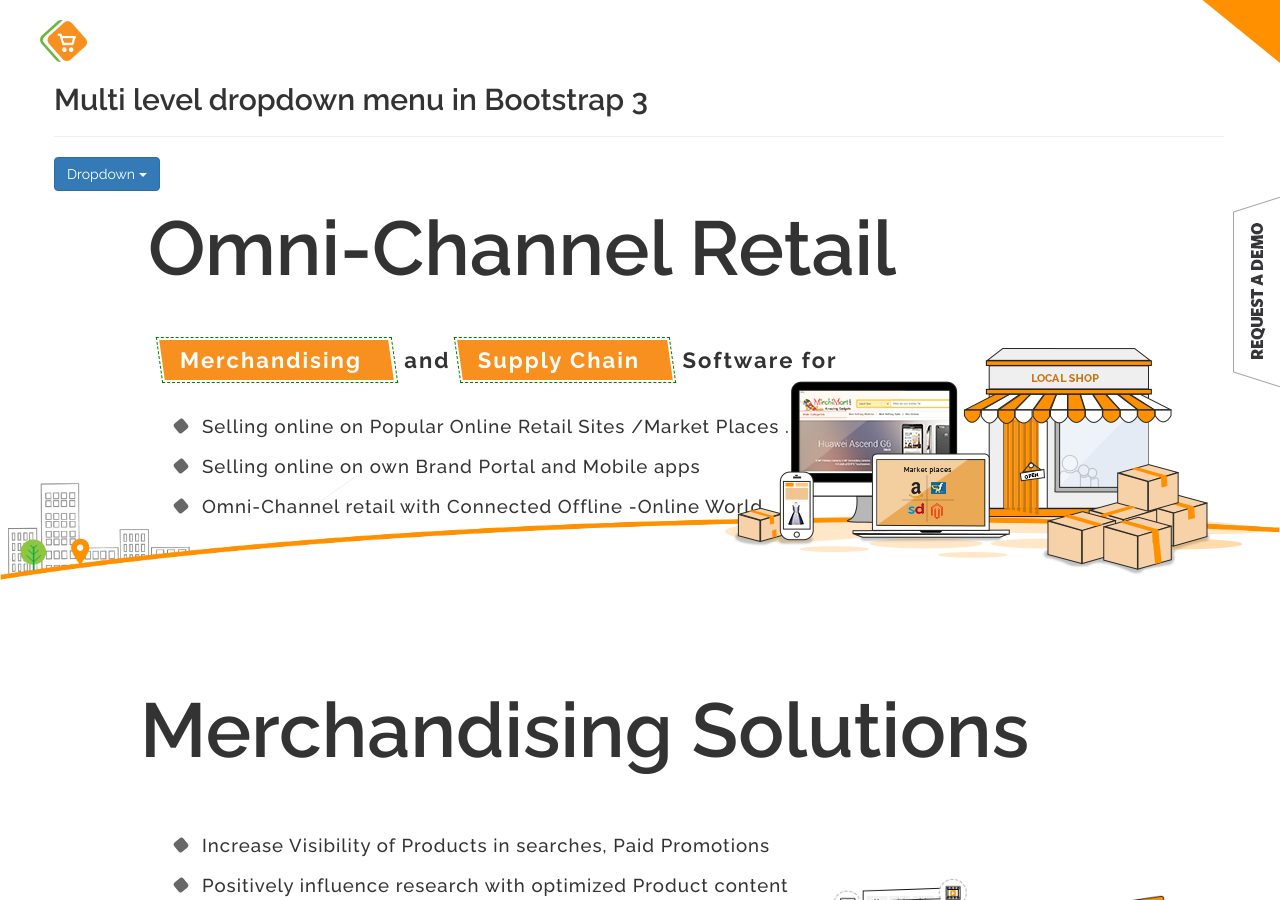
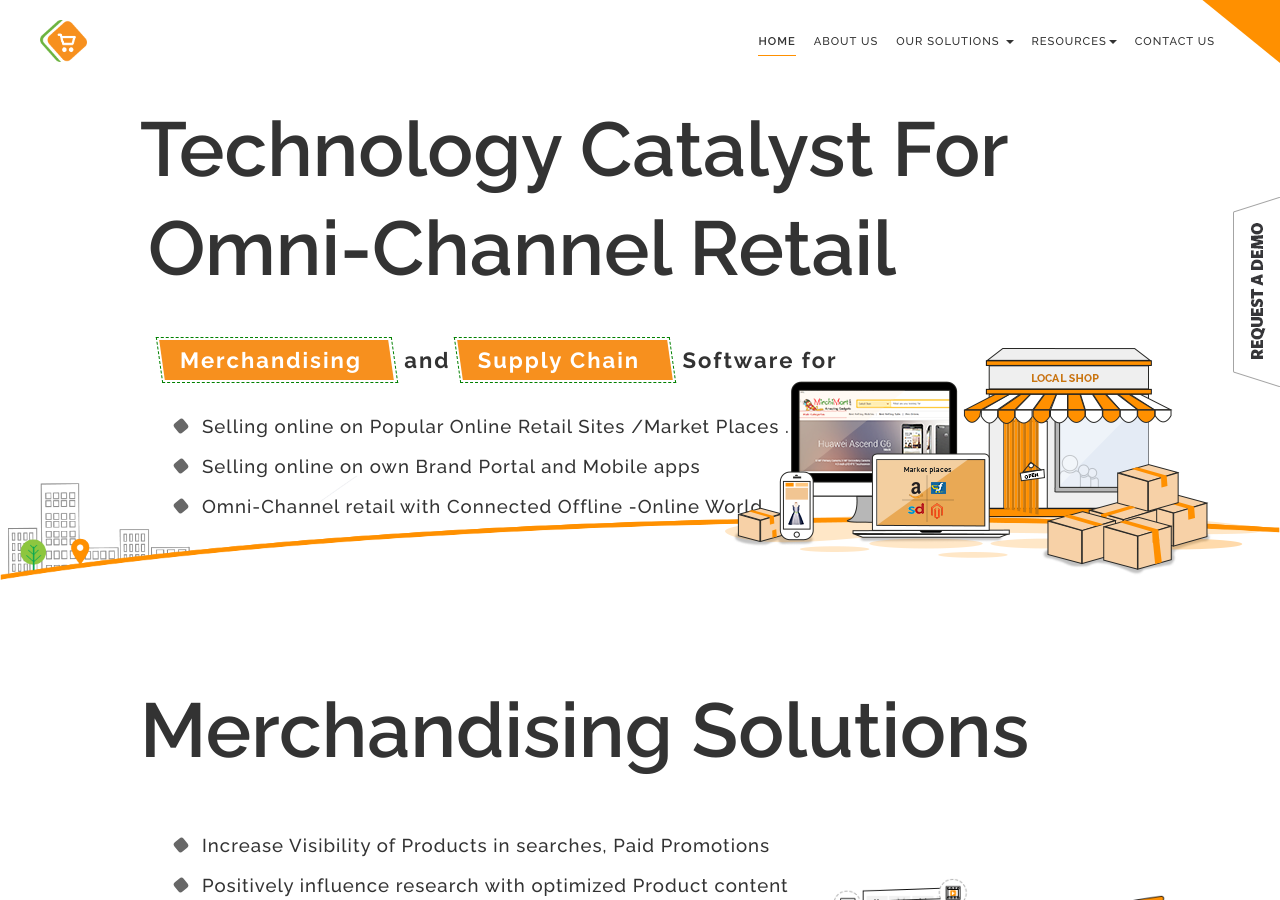
Before and after one commit to paxcom/paxcom.github.io, a Jekyll site: the page built from index.md, in a window 1280 px wide and 900 px high. Built offline with Jekyll 4.4.1, drawn with Linux system fonts in a browser that asks for light colours; comment, search, counter and statistics services are not loaded.

Commit message:
css revert code

```diff
--- a/_includes/header.html
+++ b/_includes/header.html
@@ -19,31 +19,31 @@
         </div>
 
         <!-- Collect the nav links, forms, and other content for toggling -->
-<div class="container">
-  <div class="row">
-        <h2>Multi level dropdown menu in Bootstrap 3</h2>
-        <hr>
-        <div class="dropdown">
-            <a id="dLabel" role="button" data-toggle="dropdown" class="btn btn-primary" data-target="#" href="/page.html">
-                Dropdown <span class="caret"></span>
-            </a>
-        <ul class="dropdown-menu multi-level" role="menu" aria-labelledby="dropdownMenu">
-              <li><a href="#">Some action</a></li>
-              <li><a href="#">Some other action</a></li>
-              <li class="divider"></li>
-              <li class="dropdown-submenu">
-                <a tabindex="-1" href="#">Hover me for more options</a>
-                <ul class="dropdown-menu">
-                  <li><a tabindex="-1" href="#">Second level</a></li>
-                  <li class="dropdown-submenu"><a href="#">Even More..</a></li>
-                  <li><a href="#">Second level</a></li>
-                  <li><a href="#">Second level</a></li>
-                </ul>
-              </li>
-            </ul>
+        <div class="collapse navbar-collapse" id="bs-example-navbar-collapse-1">
+          <ul class="nav navbar-nav">
+            <li><a href="{{site.baseurl}}/"  {% if page.url == '/' or page.url == '/index.html' %} class='active' {% endif %} >Home </a></li>
+            <li><a href="{{site.baseurl}}/about-us.html" {% if page.url == '/about-us.html'  %} class='active' {% endif %}>About Us</a></li>
+
+            <li class="dropdown">
+              <a href="#" class="dropdown-toggle" data-toggle="dropdown" >Our Solutions <b class="caret"></b></a>
+              <ul class="dropdown-menu">
+                <li><a href="{{site.baseurl}}/merchandising-solutions.html" {% if page.url == '/merchandising-solutions.html'  %} class='active' {% endif %}>Merchandising Solutions</a></li>
+                <li><a href="{{site.baseurl}}/supply-chain.html" {% if page.url == '/supply-chain.html'  %} class='active' {% endif %}>Supply Chain Solutions</a></li>
+              </ul>
+            </li>
+
+             <li class="dropdown">
+              <a href="#" class="dropdown-toggle" data-toggle="dropdown" >Resources<b class="caret"></b></a>
+              <ul class="dropdown-menu">
+                <li><a href="http://blog.paxcom.net/"  target="_blank">Blog</a></li>
+            	<li><a href="http://support.paxcom.net/"  target="_blank">Support</a></li>
+              </ul>
+            </li>
+
+            <li><a href="{{site.baseurl}}/contact-us.html" {% if page.url == '/contact-us.html'  %} class='active' {% endif %}>Contact us</a></li>
+          </ul>
+
         </div>
-  </div>
-</div>
         <!-- /.navbar-collapse -->
       </div>
       <!-- /.container-fluid -->
```
